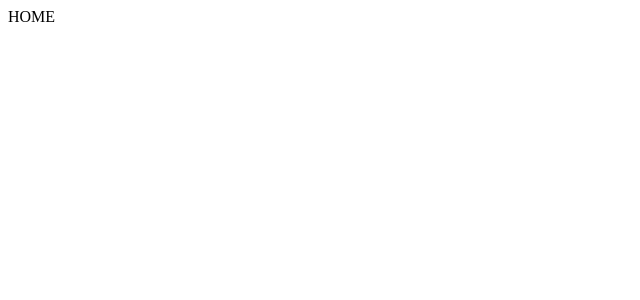
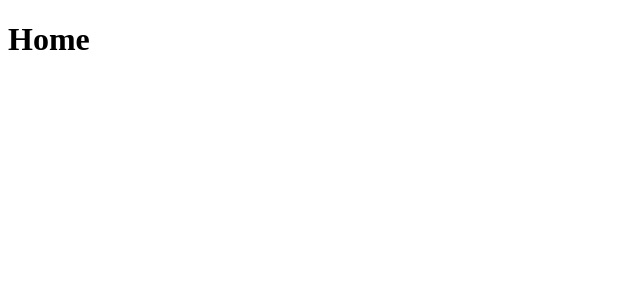
Before and after one commit to ThalesFortes/sales-dashboard-tafs, a React (Vite) app: page /home in a window 1280 px wide. Shown: the top 300 px of the page, without its empty margins (0-640 px from the left). Built offline with nearby package versions, Linux system fonts and the light colour scheme.

Commit message:
Feat:Adding Style components

```diff
--- a/src/App.tsx
+++ b/src/App.tsx
@@ -1,5 +1,5 @@
 import { BrowserRouter, Routes, Route } from "react-router-dom"
-import { Login, Registration } from "./pages"
+import { Home, Profile, Leads, Login, Registration } from "./pages"
 
 function App() {
   return (
@@ -7,9 +7,9 @@
       <Routes>
         <Route path="/" element={<Login />} />
         <Route path="/register" element={<Registration />} />
-        <Route path="/home" element={<>HOME</>} />
-        <Route path="/leads" element={<>leads</>} />
-        <Route path="/profile" element={<>PERFIL</>} />
+        <Route path="/home" element={<Home />} />
+        <Route path="/leads" element={<Leads />} />
+        <Route path="/profiles" element={<Profile />} />
       </Routes>
     </BrowserRouter>
   )
--- /dev/null
+++ b/src/pages/Home.tsx
@@ -0,0 +1,9 @@
+function Home() {
+  return (
+    <>
+      <h1>Home</h1>
+    </>
+  )
+}
+
+export default Home
--- /dev/null
+++ b/src/pages/Leads.tsx
@@ -0,0 +1,9 @@
+function Leads() {
+  return (
+    <>
+      <h1>Leads</h1>
+    </>
+  )
+}
+
+export default Leads
--- /dev/null
+++ b/src/pages/Profile.tsx
@@ -0,0 +1,9 @@
+function Profile() {
+  return (
+    <>
+      <h1>Profile</h1>
+    </>
+  )
+}
+
+export default Profile
--- a/src/pages/index.ts
+++ b/src/pages/index.ts
@@ -1,2 +1,5 @@
+export { default as Home } from "./Home"
+export { default as Leads } from "./Leads"
 export { default as Login } from "./Login"
+export { default as Profile } from "./Profile"
 export { default as Registration } from "./Registration"
```
